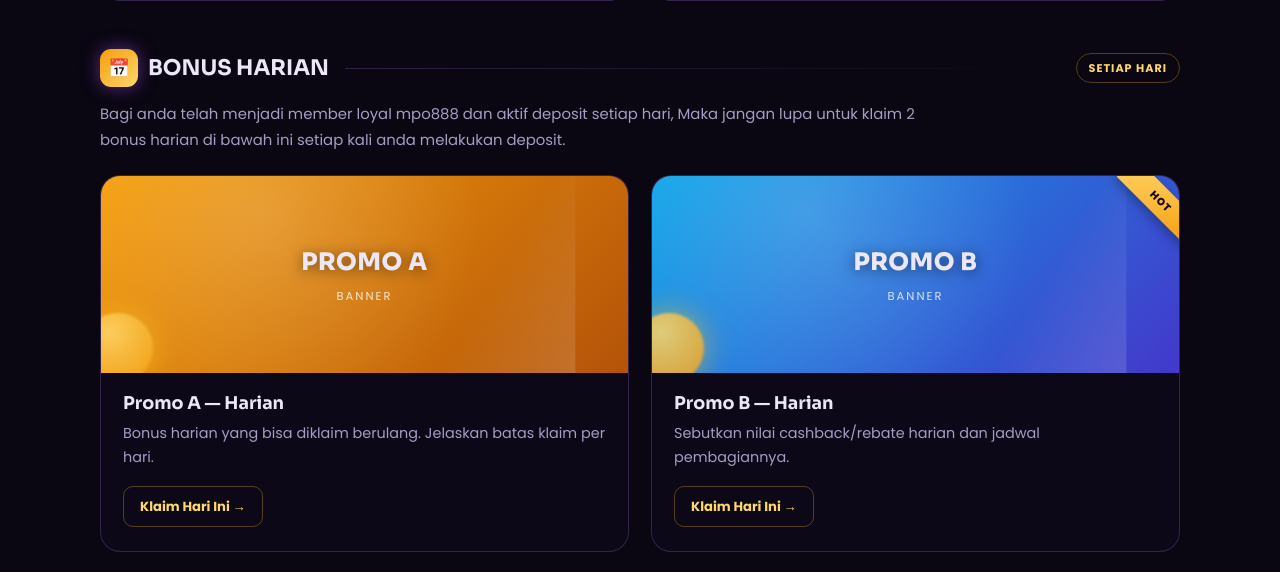
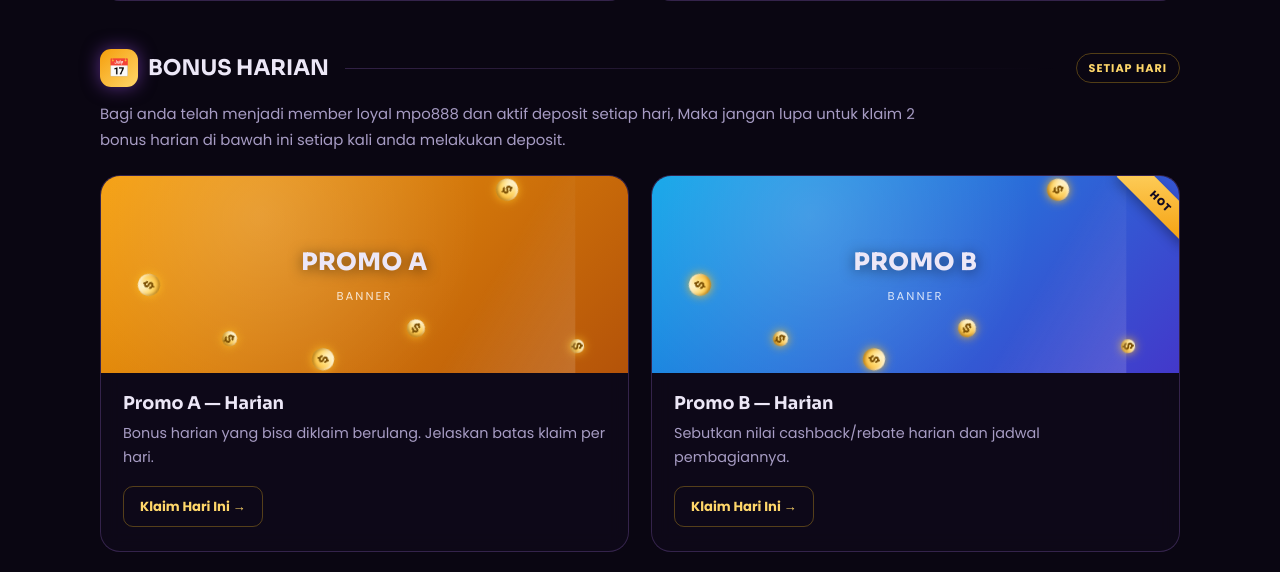
Before and after one commit to kuyagames/mpo888info, a PHP site: page / in a window 1280 px wide. Shown: the part 1924-2496 px from the top of the page. Run offline with PHP 8.4, Linux system fonts and the light colour scheme; data comes from the database, SQL or seed files in the repository; a stand-in replaces the project's code that opens the database connection; some libraries are stand-ins or nearby versions.

Commit message:
Efek koin: hujan koin emas berjatuhan + berputar (heboh)

```diff
--- a/assets/css/style.css
+++ b/assets/css/style.css
@@ -94,8 +94,16 @@ section{max-width:var(--maxw);margin:0 auto;padding:60px 20px}
 .promo .pbtn:hover{background:linear-gradient(135deg,var(--gold-soft),var(--gold-deep));color:#140b22;transform:translateX(3px)}
 .promo .ribbon{position:absolute;top:12px;right:-30px;transform:rotate(45deg);background:linear-gradient(135deg,var(--gold-soft),var(--gold-deep));color:#140b22;font-size:.65rem;font-weight:800;letter-spacing:1px;padding:5px 36px;z-index:3;box-shadow:0 4px 12px rgba(0,0,0,.3)}
 .bnr-glow{position:absolute;inset:0;z-index:0;opacity:.5;background:radial-gradient(circle at 30% 20%,rgba(255,255,255,.35),transparent 55%)}
-.coin{position:absolute;bottom:-18px;left:-18px;width:70px;height:70px;border-radius:50%;z-index:0;background:radial-gradient(circle at 35% 30%,var(--gold-soft),var(--gold-deep));opacity:.85;filter:blur(1px);box-shadow:0 0 30px rgba(251,191,36,.7);animation:coinFloat 4s ease-in-out infinite}
-@keyframes coinFloat{50%{transform:translateY(-10px) rotate(12deg)}}
+.coins{position:absolute;inset:0;z-index:1;pointer-events:none;overflow:hidden}
+.coins i{position:absolute;top:-26px;width:22px;height:22px;border-radius:50%;background:radial-gradient(circle at 35% 30%,#fff6cf,#ffd76a 42%,#f59e0b);box-shadow:0 0 10px rgba(251,191,36,.9),inset 0 -2px 3px rgba(122,77,0,.5),inset 0 2px 3px rgba(255,255,255,.7);animation:coinFall linear infinite}
+.coins i::after{content:"$";position:absolute;inset:0;display:grid;place-items:center;font:800 12px/1 'Sora',sans-serif;color:#7a4d00}
+.coins i:nth-child(1){left:7%;animation-duration:2.6s}
+.coins i:nth-child(2){left:23%;width:15px;height:15px;animation-duration:3.3s;animation-delay:.7s}
+.coins i:nth-child(3){left:40%;animation-duration:2.9s;animation-delay:1.2s}
+.coins i:nth-child(4){left:58%;width:18px;height:18px;animation-duration:3.6s;animation-delay:.35s}
+.coins i:nth-child(5){left:75%;animation-duration:2.4s;animation-delay:1.5s}
+.coins i:nth-child(6){left:89%;width:14px;height:14px;animation-duration:3.1s;animation-delay:.95s}
+@keyframes coinFall{0%{transform:translateY(0) rotate(0deg);opacity:0}8%{opacity:1}92%{opacity:1}100%{transform:translateY(230px) rotate(540deg);opacity:0}}
 .links-wrap{background:rgba(20,13,34,.5);border:1px solid var(--glass-brd);border-radius:26px;padding:40px 34px;backdrop-filter:blur(10px);position:relative;overflow:hidden}
 .links-wrap .aurora{position:absolute;inset:-50%;z-index:0;background:conic-gradient(from 90deg,#7c3aed,#fbbf24,#a855f7,#7c3aed);filter:blur(90px);opacity:.22;animation:spin 20s linear infinite}
 .link-grid{position:relative;z-index:1;display:grid;grid-template-columns:repeat(auto-fit,minmax(220px,1fr));gap:18px}
--- a/includes/functions.php
+++ b/includes/functions.php
@@ -122,7 +122,7 @@ function render_promo(array $p, bool $coin): string
         ? 'style="background-image:url(' . e($p['banner']) . ')"'
         : 'style="background:linear-gradient(135deg,' . bnr_grad($p['bnr']) . ')"';
     $ribbon = !empty($p['ribbon']) ? '<span class="ribbon">' . e($p['ribbon']) . '</span>' : '';
-    $coinEl = $coin ? '<span class="coin"></span>' : '';
+    $coinEl = $coin ? '<span class="coins" aria-hidden="true"><i></i><i></i><i></i><i></i><i></i><i></i></span>' : '';
     $label  = $hasImg ? '' : '<div><div class="label">' . e($p['label']) . '</div><div class="sub">Banner</div></div>';
     $url    = build_url($p['url']);
     $btn    = $p['btn'] !== '' ? $p['btn'] : 'Detail';
```
